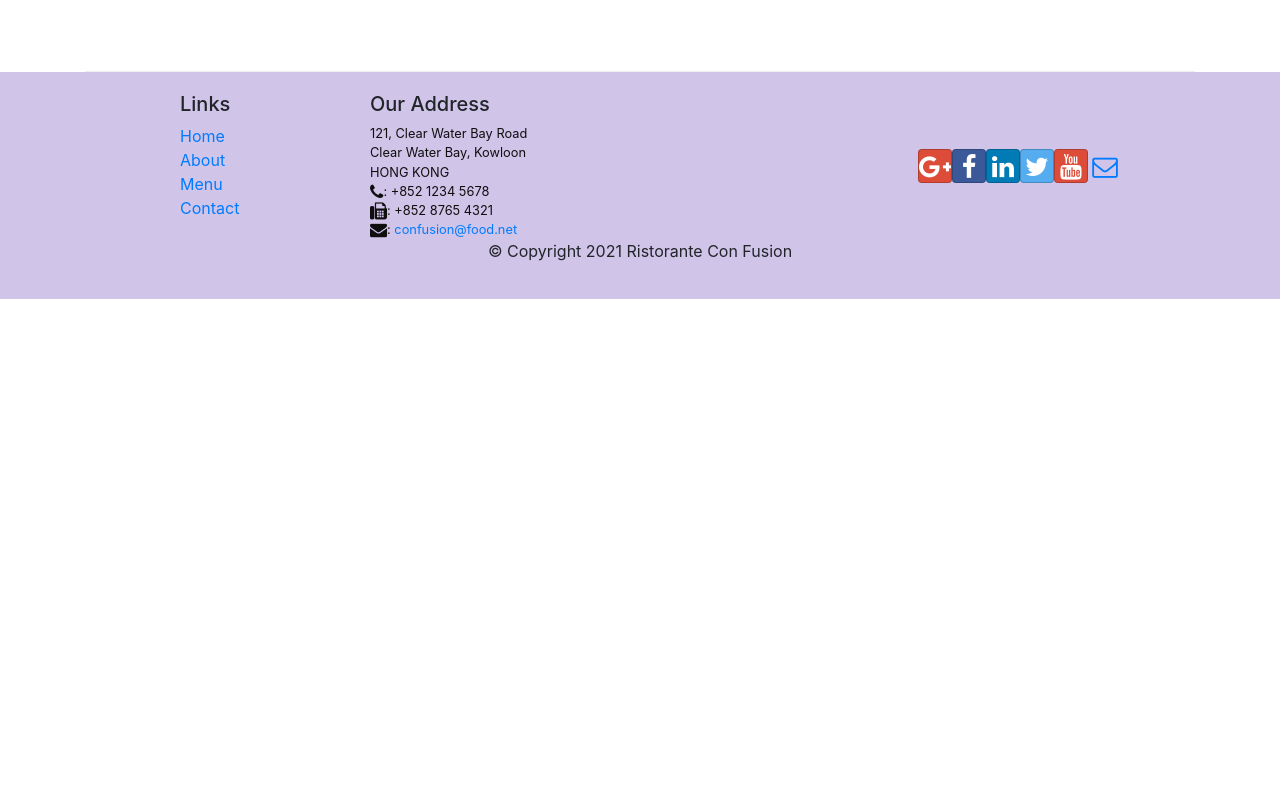
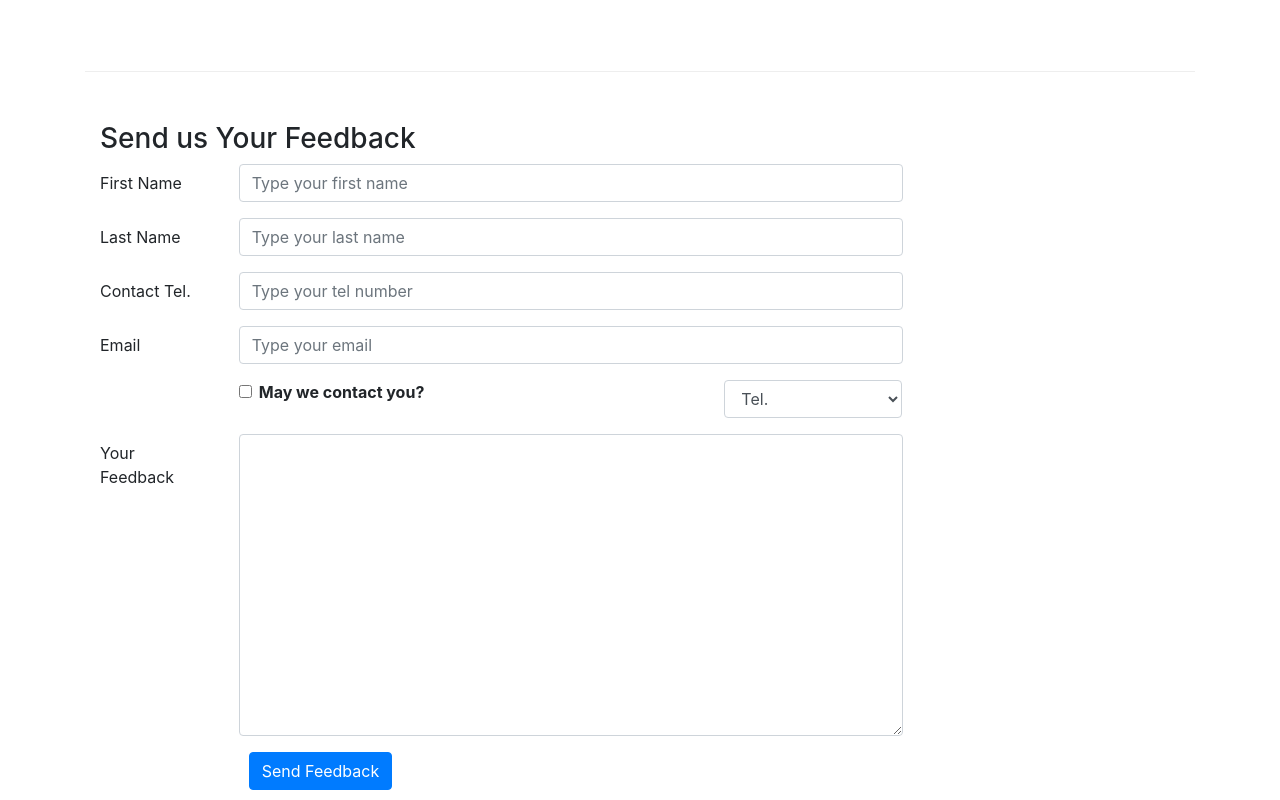
Before and after one commit to ulvi199517/confusion, a React (Create React App) app: page /contactus in a window 1280 px wide. Shown: the part 800-1600 px from the top of the page. Before the commit the page ends 1099 px from the top, so only its background shows below. Built offline with nearby package versions, Linux system fonts and the light colour scheme.

Commit message:
created  Feedback Form in contact page

```diff
--- a/src/pages/contact/contact.component.jsx
+++ b/src/pages/contact/contact.component.jsx
@@ -1,7 +1,51 @@
-import {Breadcrumb, BreadcrumbItem} from 'reactstrap';
+import React, { Component } from 'react';
+import {Breadcrumb,
+        BreadcrumbItem,
+        Button,
+        Form,
+        FormGroup,
+        Label,
+        Input,
+        Col
+    } from 'reactstrap';
 import {Link} from 'react-router-dom';
 
-const ContactPage = () => {
+class ContactPage extends Component{
+    constructor(props){
+        super(props);
+
+        this.state = {
+            firstName: '',
+            lastName: '',
+            telNum: '',
+            email: '',
+            agree: false,
+            contactType: 'Tel.',
+            message: ''
+        }
+    }
+    handleChange = (event) => {
+        const target = event.target;
+        const value = target.type === 'checkbox' ? target.checked : target.value;
+        const name = target.name;
+        this.setState({
+            [name]: value
+        })
+    }
+    handleSubmit = (event) =>{
+        event.preventDefault();
+        this.setState({ firstName: '',
+        lastName: '',
+        telNum: '',
+        email: '',
+        agree: false,
+        contactType: 'Tel.',
+        message: ''})
+        console.log('Current State is:' + JSON.stringify(this.state));
+        alert('Current State is:' + JSON.stringify(this.state));
+    }
+    render(){
+
         return(
             <div className="container">
                 <div className='row'>
@@ -34,14 +78,126 @@
                     </div>
                     <div className="col-12 col-sm-11 offset-sm-1">
                         <div className="btn-group" role="group">
-                        <a role="button" className="btn btn-primary" href="tel:+85212345678"><i className="fa fa-phone"></i> Call</a>
+                            <a role="button" className="btn btn-primary " href="tel:+85212345678"><i className="fa fa-phone"></i> Call</a>
                             <a role="button" className="btn btn-info"><i className="fa fa-skype"></i> Skype</a>
                             <a role="button" className="btn btn-success" href="mailto:confusion@food.net"><i className="fa fa-envelope-o"></i> Email</a>
                         </div>
                     </div>
                 </div>
+                <div className='row row-content'>
+                    <div className='col-12'>
+                        <h3>Send us Your Feedback</h3>
+                    </div>
+                    <div className='col-12 col-md-9'>
+                        <Form onSumbit={this.handleSubmit}>
+                            <FormGroup row>
+                                <Label htmlFor="firstName" md={2}>First Name</Label>
+                                <Col md={10}>
+                                    <Input
+                                        type='text'
+                                        id='firstName'
+                                        name='firstName'
+                                        placeholder='Type your first name'
+                                        value={this.state.firstName}
+                                        required
+                                        onChange={this.handleChange}
+                                    />
+                                </Col>
+                            </FormGroup>
+                            <FormGroup row>
+                                <Label htmlFor="lastName" md={2}>Last Name</Label>
+                                <Col md={10}>
+                                    <Input
+                                        type='text'
+                                        id='lastName'
+                                        name='lastName'
+                                        placeholder='Type your last name'
+                                        value={this.state.lastName}
+                                        required
+                                        onChange={this.handleChange}
+                                    />
+                                </Col>
+                            </FormGroup>
+                            <FormGroup row>
+                                <Label htmlFor="telNum" md={2}>Contact Tel.</Label>
+                                <Col md={10}>
+                                    <Input
+                                        type='tel'
+                                        id='telNum'
+                                        name='telNum'
+                                        placeholder='Type your tel number'
+                                        value={this.state.telNum}
+                                        required
+                                        onChange={this.handleChange}
+                                    />
+                                </Col>
+                            </FormGroup>
+                            <FormGroup row>
+                                <Label htmlFor="email" md={2}>Email</Label>
+                                <Col md={10}>
+                                    <Input
+                                        type='email'
+                                        id='email'
+                                        name='email'
+                                        placeholder='Type your email'
+                                        value={this.state.email}
+                                        required
+                                        onChange={this.handleChange}
+                                    />
+                                </Col>
+                            </FormGroup>
+                            <FormGroup row>
+
+                                <Col md={{size: 6, offset: 2}}>
+                                    <FormGroup check>
+                                        <Label check>
+                                            <Input
+                                                type='checkbox'
+                                                name='agree'
+                                                checked={this.state.agree}
+                                                onChange={this.handleChange}
+                                            />
+                                            {' '} <strong>May we contact you?</strong>
+                                        </Label>
+                                    </FormGroup>
+                                </Col>
+                                <Col md={{size: 3, offset: 1}}>
+                                    <Input
+                                        type='select'
+                                        name='contactType'
+                                        value={this.state.contactType}
+                                        onChange={this.handleChange}
+                                    >
+                                    <option>Tel.</option>
+                                    <option>Email</option>
+                                    </Input>
+                                </Col>
+                            </FormGroup>
+                            <FormGroup row>
+                                <Label htmlFor='feedback' md={2}>Your Feedback</Label>
+                                <Col md={10}>
+                                    <Input type='textarea'
+                                           id='message'
+                                           name='message'
+                                           rows='12'
+                                           value={this.state.message}
+                                           required
+                                           onChange={this.handleChange}
+                                    />
+                                </Col>
+                            </FormGroup>
+                            <FormGroup>
+                                <Col md={{size:10, offset: 2}}>
+                                    <Button type='submit' color='primary'>Send Feedback</Button>
+                                </Col>
+
+                            </FormGroup>
+                        </Form>
+                    </div>
+                </div>
             </div>
         );
     }
+}
 
 export default ContactPage;
```
Lines whose indentation alone changed are shown as unchanged.
